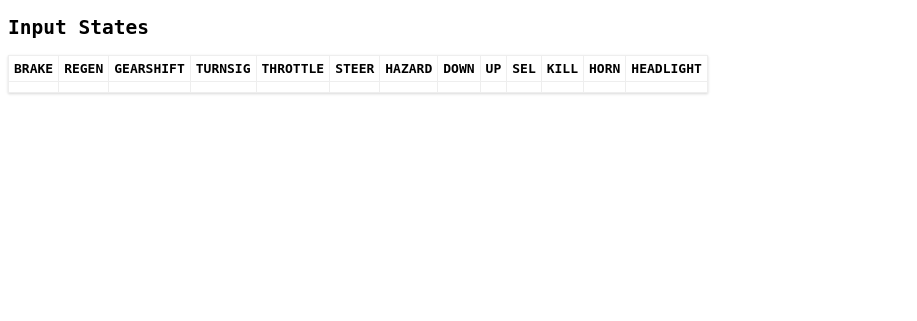
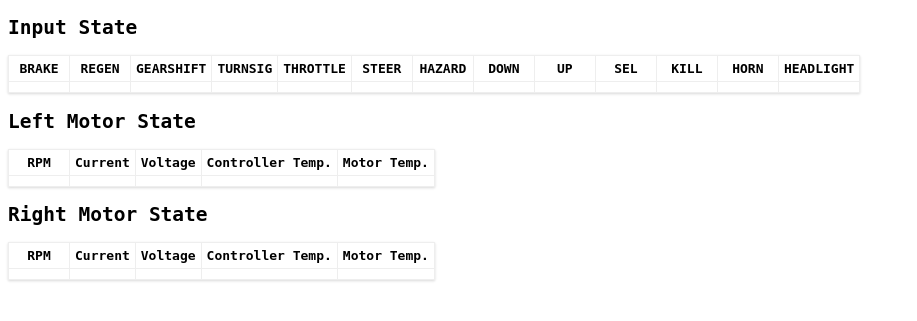
Before and after one commit to solarcaratuva/TestBench, a Flask app: page / in a window 1280 px wide. Shown: the top 321 px of the page, without its empty margins (0-917 px from the left). Run offline with Flask 2, Linux system fonts and the light colour scheme; lists and menus that the app fills with data are empty.

Commit message:
add motor monitoring

```diff
--- a/static/css/main.css
+++ b/static/css/main.css
@@ -5,10 +5,12 @@
 table {
     box-shadow: 0 1px 3px 0 rgba(0, 0, 0, 0.1), 0 1px 2px 0 rgba(0, 0, 0, 0.06);
     border-collapse: collapse;
+    table-layout: fixed;
 }
 
 th, td {
     border: 1px solid #eee;
     padding: 5px;
+    min-width: 50px;
     text-align: center;
 }
--- a/static/js/client.js
+++ b/static/js/client.js
@@ -18,9 +18,13 @@ $(document).ready(function() {
                     var colIndex = $("#input-headers").children().index($("#" + key));
                     $("#input-values").children().eq(colIndex).html(msg.data[key]);
                     break;
-                case "can0":
+                case "kls_l":
+                    var colindex = $("#kls-l-headers").children().index($("#kls-l-" + key));
+                    $("#kls-l-values").children().eq(colindex).html(msg.data[key]);
                     break;
-                case "can1":
+                case "kls_r":
+                    var colindex = $("#kls-r-headers").children().index($("#kls-r-" + key));
+                    $("#kls-r-values").children().eq(colindex).html(msg.data[key]);
                     break;
             }
         }
--- a/templates/index.html
+++ b/templates/index.html
@@ -5,11 +5,11 @@
   "HTML Tidy for HTML5 for Linux version 5.7.16">
   <meta charset="UTF-8">
   <link href="static/css/main.css" rel="stylesheet">
-  <title></title>
+  <title>UVA Solar Car TestBench</title>
 </head>
 <body>
   <div id="wrapper">
-    <h2>Input States</h2>
+    <h2>Input State</h2>
     <table id="input-status">
       <tr id="input-headers">
         <th id="BRAKE_CTRL">BRAKE</th>
@@ -42,6 +42,41 @@
         <td></td>
       </tr>
     </table>
+    <h2>Left Motor State</h2>
+    <table id="kls-l-status">
+        <tr id="kls-l-headers">
+            <th id="kls-l-rpm">RPM</th>
+            <th id="kls-l-current">Current</th>
+            <th id="kls-l-voltage">Voltage</th>
+            <th id="kls-l-controller_temp">Controller Temp.</th>
+            <th id="kls-l-motor_temp">Motor Temp.</th>
+        </tr>
+        <tr id="kls-l-values">
+            <td></td>
+            <td></td>
+            <td></td>
+            <td></td>
+            <td></td>
+        </tr>
+    </table>
+    <h2>Right Motor State</h2>
+    <table id="kls-r-status">
+        <tr id="kls-r-headers">
+            <th id="kls-r-rpm">RPM</th>
+            <th id="kls-r-current">Current</th>
+            <th id="kls-r-voltage">Voltage</th>
+            <th id="kls-r-controller_temp">Controller Temp.</th>
+            <th id="kls-r-motor_temp">Motor Temp.</th>
+        </tr>
+        <tr id="kls-r-values">
+            <td></td>
+            <td></td>
+            <td></td>
+            <td></td>
+            <td></td>
+        </tr>
+    </table>
+
   </div>
   <script src="static/js/jquery.min.js"></script>
   <script src="static/js/socket.io.js"></script>
```
Also changed, not shown: test.py (+33 -1 lines).
